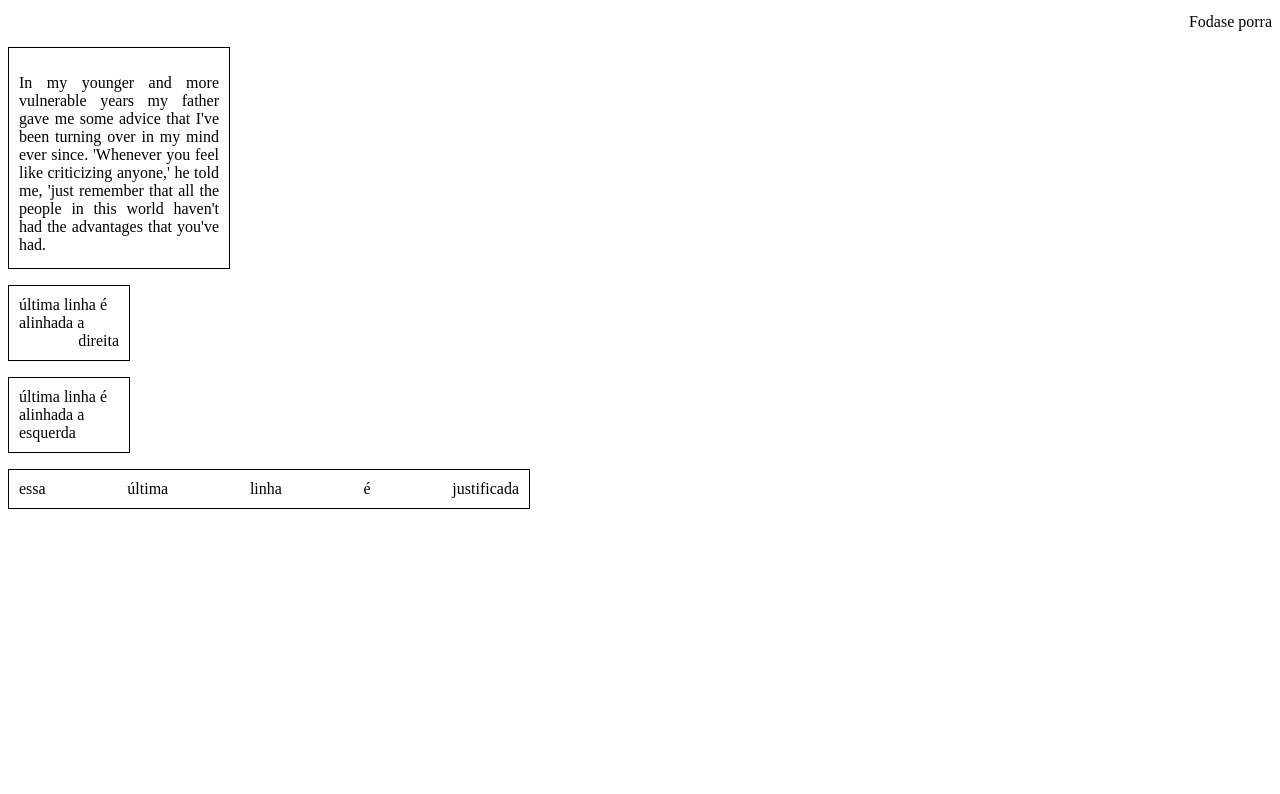
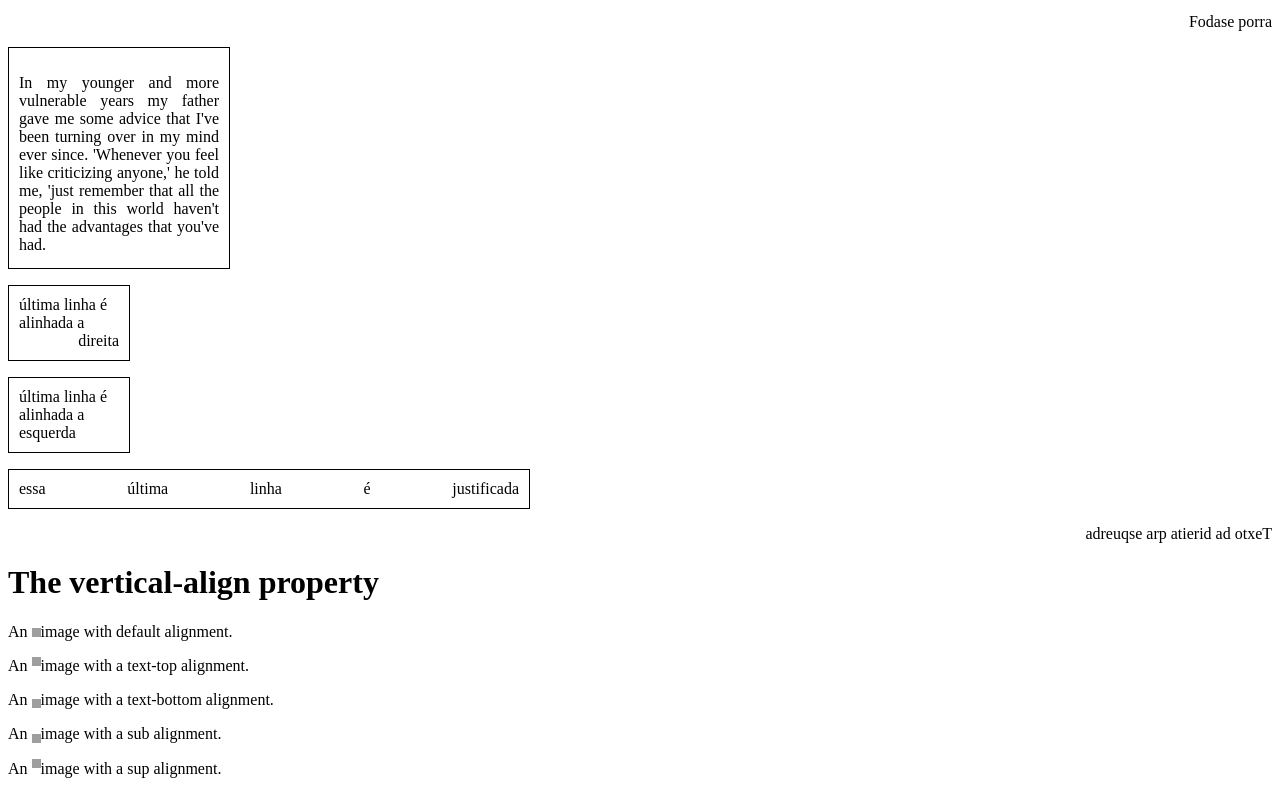
Before and after one commit to Chi0x03/html-css-js, a plain HTML site: page index.html in a window 1280 px wide. Shown: the part 3687-4481 px from the top of the page. Before the commit the page ends 4212 px from the top, so only its background shows below. Drawn offline with Linux system fonts and the light colour scheme; grey boxes are pictures that could not be loaded; a web font is replaced by a local one.

```diff
--- a/index.html
+++ b/index.html
@@ -6,6 +6,7 @@
     <meta name="viewport" content="width=device-width, initial-scale=1.0">
     <link rel="stylesheet" href="style.css">
     <title>Aprendo</title>
+    <base href="https://w3schools.com/css/">
 </head>
 <body>
     <nav>
@@ -127,8 +128,19 @@
     <p class="left-l limitizin">última linha é alinhada a esquerda</p>
     <p class="justify-l">essa última linha é justificada</p>
 
-    <!-- text-direction -->
-    <p></p>
+    <!-- direction -->
+    <p class="rtl">Texto da direita pra esquerda</p>
+
+    <!-- vertical-align -->
+    <h1>The vertical-align property</h1>
+    <p>An <img class="a" src="sqpurple.gif" width="9" height="9">image with default alignment.</p>
+    <p>An <img class="b" src="sqpurple.gif" width="9" height="9">image with a text-top alignment.</p>
+    <p>An <img class="c" src="sqpurple.gif" width="9" height="9">image with a text-bottom alignment.</p>
+    <p>An <img class="d" src="sqpurple.gif" width="9" height="9">image with a sub alignment.</p>
+    <p>An <img class="e" src="sqpurple.gif" width="9" height="9">image with a sup alignment.</p>
+
+    <!-- https://www.w3schools.com/css/css_text_decoration.asp -->
+
 
 </body>
     <script src="main.js"></script>
--- a/style.css
+++ b/style.css
@@ -192,3 +192,28 @@ p.ex1 {
     font-size: 60px;
     text-align: center;
 }
+
+.rtl {
+    direction: rtl;
+    unicode-bidi: bidi-override;
+}
+
+.a {
+    vertical-align: baseline;
+}
+
+.b {
+    vertical-align: text-top;
+}
+
+.c {
+    vertical-align: text-bottom;
+}
+
+.d {
+    vertical-align: sub;
+}
+
+.e {
+    vertical-align: super;
+}
```
